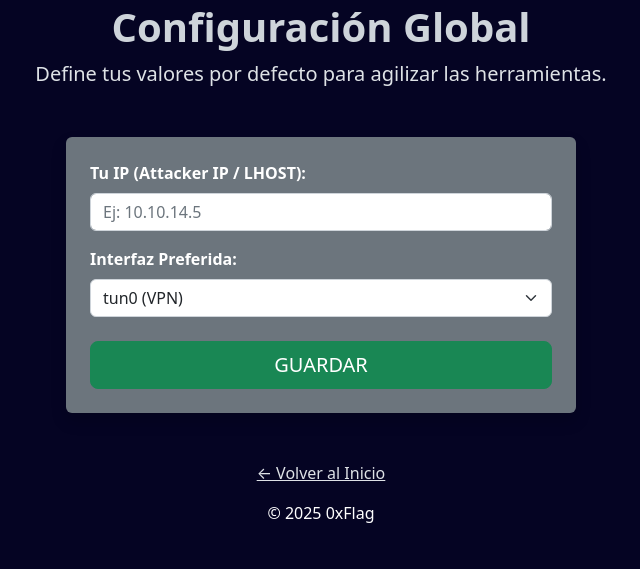
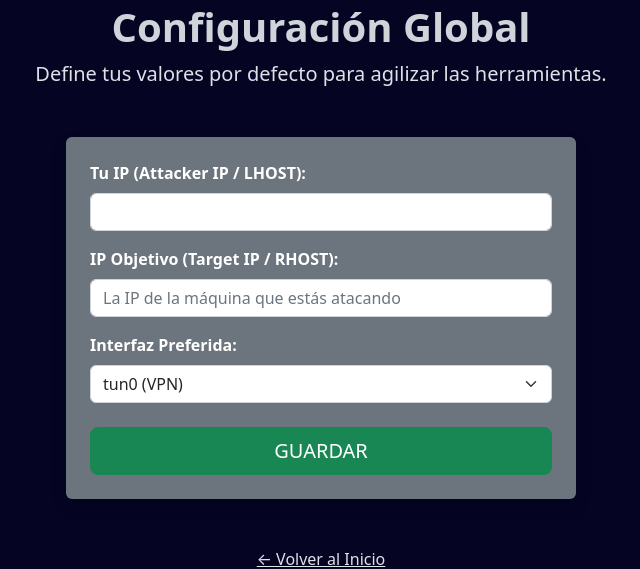
Before and after one commit to Pocahontas2025/0xFlag, a Flask app: page /settings in a window 1280 px wide. Shown: the part 130-699 px from the top of the page, without its empty margins (319-959 px from the left). Run offline with Flask 3, Linux system fonts and the light colour scheme; parts of the project's set-up code (start-up, migrations or seed data) failed here and were passed over; some libraries are stand-ins or nearby versions.

Commit message:
SCRUM-66
he añadido en el formulario de configuración que se pueda poner la ip objetivo. también he hecho que sea funciónal el binario y se apliquen las preferencias previamente guardadas

```diff
--- a/main.py
+++ b/main.py
@@ -29,7 +29,8 @@ def home():
 # Herramienta funcional nmap
 @app.route('/nmap')
 def nmap():
-    return render_template('nmap.html')
+    current_conf = load_configuration()
+    return render_template('nmap.html', current_conf=current_conf)
 
 # -----------------------------------------------------------------------
 # Discovery UI
@@ -152,19 +153,19 @@ def settings():
     message = None
 
     if request.method == 'POST':
-        # 1. Obtener datos del formulario
+        # obtener datos del formulario
         ip = request.form.get('attacker_ip')
         interface = request.form.get('interface')
+        target = request.form.get('target_ip')
 
-        # 2. Usar nuestra función modular para guardar en BINARIO
-        if save_configuration(ip, interface):
-            message = "¡Configuración guardada correctamente! (fichero binario actualizado)"
+        # usar nuestra función modular para guardar en BINARIO
+        if save_configuration(ip, interface, target):
+            message = "¡Configuración guardada correctamente!"
         else:
             message = "Error al guardar la configuración."
 
-    # 3. Cargamos la config actual para mostrarla en los inputs (Persistence UI)
+    # cargamos la config actual para mostrarla en los inputs
     current_conf = load_configuration()
-
     return render_template('settings.html', message=message, current_conf=current_conf)
 
 
@@ -186,18 +187,64 @@ def clear_history_route():
     return redirect(url_for('history'))
 
 # -----------------------------------------------------------------------
+
 if __name__ == '__main__':
+    # crear carpeta de logs si no existe
     if not os.path.exists('logs'):
         os.makedirs('logs')
 
+    # obtener interfaces actuales
     nics = get_nics()
+    selected_ip = None
+    selected_iface_name = None
 
-    print("\nInterficies de red disponibles:\n")
-    for i ,(iface, ip) in enumerate(nics.items(),start=1):
-        print(f"{i}. {iface} - {ip}")
-    choice = int(input("\nSeleccione numero de interficie: ")) - 1
-    iface, ip_interface = list(nics.items())[choice]
+    # cargamos configuración por si se definió previamente
+    saved_conf = load_configuration()
 
-    set_port = int(input("Selecione un puerto (0-1023 pueden requerir de privilegios ROOT):\n"))
-    print(f"\nIniciando 0xFlag en http://{ip_interface}:{set_port}")
-    app.run(debug=False, use_reloader=False, host=ip_interface, port=set_port)
+    # si hay config guardada y esa interfaz existe en este momento:
+    if saved_conf and saved_conf['interface'] in nics:
+        pref_iface = saved_conf['interface']
+        pref_ip = nics[pref_iface]
+
+        print(f"\n[★] Preferencia detectada: {pref_iface} ({pref_ip})")
+        use_pref = input("¿Quieres usarla? [S/n]: ").lower().strip()
+
+        # si pulsa alguna de las siguientes confirmaciones, usamos la guardada
+        if use_pref in ['', 's', 'si', 'y', 'yes']:
+            selected_iface_name = pref_iface
+            selected_ip = pref_ip
+
+    # si no eligió interfaz automática
+    if not selected_ip:
+        print("\n--- Interfaces Disponibles ---")
+        # convertimos a lista para poder indexar por número
+        nic_list = list(nics.items())
+
+        for i, (iface, ip) in enumerate(nic_list, start=1):
+            print(f"{i}. {iface:<10} - {ip}")
+
+        while True:
+            try:
+                choice = input("\nSeleccione número de interfaz: ")
+                idx = int(choice) - 1
+                if 0 <= idx < len(nic_list):
+                    selected_iface_name, selected_ip = nic_list[idx]
+                    break
+                else:
+                    print("⚠ Número fuera de rango.")
+            except ValueError:
+                print("⚠ Por favor, introduce un número válido.")
+
+    # selección de puerto
+    try:
+        p_input = input("\nSeleccione un puerto [Default: 500]: ")
+        # si está vacío usa 500, si no, intenta convertir a entero
+        set_port = int(p_input) if p_input.strip() else 500
+    except ValueError:
+        print("⚠ Entrada no válida. Usando puerto 500 por defecto.")
+        set_port = 500
+
+    print(f"\n[+] Lanzando 0xFlag en: http://{selected_ip}:{set_port}")
+    print(f"[i] Presiona CTRL+C para detener el servidor.\n")
+
+    app.run(debug=False, use_reloader=False, host=selected_ip, port=set_port)
--- a/src/config_manager.py
+++ b/src/config_manager.py
@@ -8,10 +8,10 @@ CONFIG_PATH = os.path.join(DATA_DIR, CONFIG_FILE)
 # ------------ FUNCIONES ------------
 
 # función escribir archivos binarios
-def save_configuration(attacker_ip, interface):
+def save_configuration(attacker_ip, interface, target_ip):
 
     # declaramos los datos con un formato de texto simple
-    data_string = f"{attacker_ip};{interface}"
+    data_string = f"{attacker_ip};{interface};{target_ip}"
 
     # codificamos a utf-8 para luego escribirlo en bytes
     data_bytes = data_string.encode('utf-8')
@@ -24,8 +24,8 @@ def save_configuration(attacker_ip, interface):
         # escribimos los bytes en vez de texto.
         with open(CONFIG_PATH, "wb") as f:
             f.write(data_bytes)
-
         print(f"[INFO] Configuración guardada en {CONFIG_PATH}")
+        print(f"[INFO] Datos: {data_string}")
         return True
 
     # hacemos el control de errores pos si algo falla y que muestre el codigo de error concreto
@@ -51,12 +51,18 @@ def load_configuration():
 
         # separamos los datos por el punto y coma que pusimos al guardar
         if ";" in content_str:
-            ip, interface = content_str.split(";")
+            parts = content_str.split(";")
+
+            # recuperamos los datos de forma segura
+            attacker_ip = parts[0] if len(parts) > 0 else ""
+            interface = parts[1] if len(parts) > 1 else ""
+            target_ip = parts[2] if len(parts) > 2 else ""
 
             # devolvemos el diccionario
             return {
-                "attacker_ip": ip,
-                "interface": interface
+                "attacker_ip": attacker_ip,
+                "interface": interface,
+                "target_ip": target_ip
             }
         return None
 
--- a/src/templates/nmap.html
+++ b/src/templates/nmap.html
@@ -59,7 +59,7 @@
                     <form action="/generate" method="POST">
 
                         <div class="mb-3">
-                            <label class="form-label fw-bold">Target IP:</label>
+                            <label class="form-label fw-bold">IP Objetivo:</label>
                             <input
                                   type="text"
                                   class="form-control"
@@ -67,8 +67,7 @@
                                   pattern="^(25[0-5]|2[0-4][0-9]|1[0-9]{2}|[1-9]?[0-9])(\.(25[0-5]|2[0-4][0-9]|1[0-9]{2}|[1-9]?[0-9])){3}$"
                                   placeholder="Ej: 10.10.10.55"
                                   title="Ingresa una IP válida (ej: 192.168.1.1)"
-                                  required
-                                >
+                                  value="{{ current_conf.target_ip if current_conf and current_conf.target_ip else '' }}" required>
                         </div>
 
                         <div class="mb-4">
--- a/src/templates/settings.html
+++ b/src/templates/settings.html
@@ -17,7 +17,13 @@
                     <form action="/settings" method="POST">
                         <div class="mb-3">
                             <label class="form-label fw-bold">Tu IP (Attacker IP / LHOST):</label>
-                            <input type="text" class="form-control" name="attacker_ip" placeholder="Ej: 10.10.14.5" value="{{ current_conf.attacker_ip if current_conf else '' }}">
+                            <input type="text" class="form-control" name="attacker_ip" value="{{ current_conf.attacker_ip if current_conf else '' }}" required>
+                        </div>
+
+                        <div class="mb-3">
+                            <label class="form-label fw-bold">IP Objetivo (Target IP / RHOST):</label>
+                            <input type="text" class="form-control" name="target_ip" placeholder="La IP de la máquina que estás atacando"
+                                   value="{{ current_conf.target_ip if current_conf else '' }}">
                         </div>
 
                         <div class="mb-4">
```
